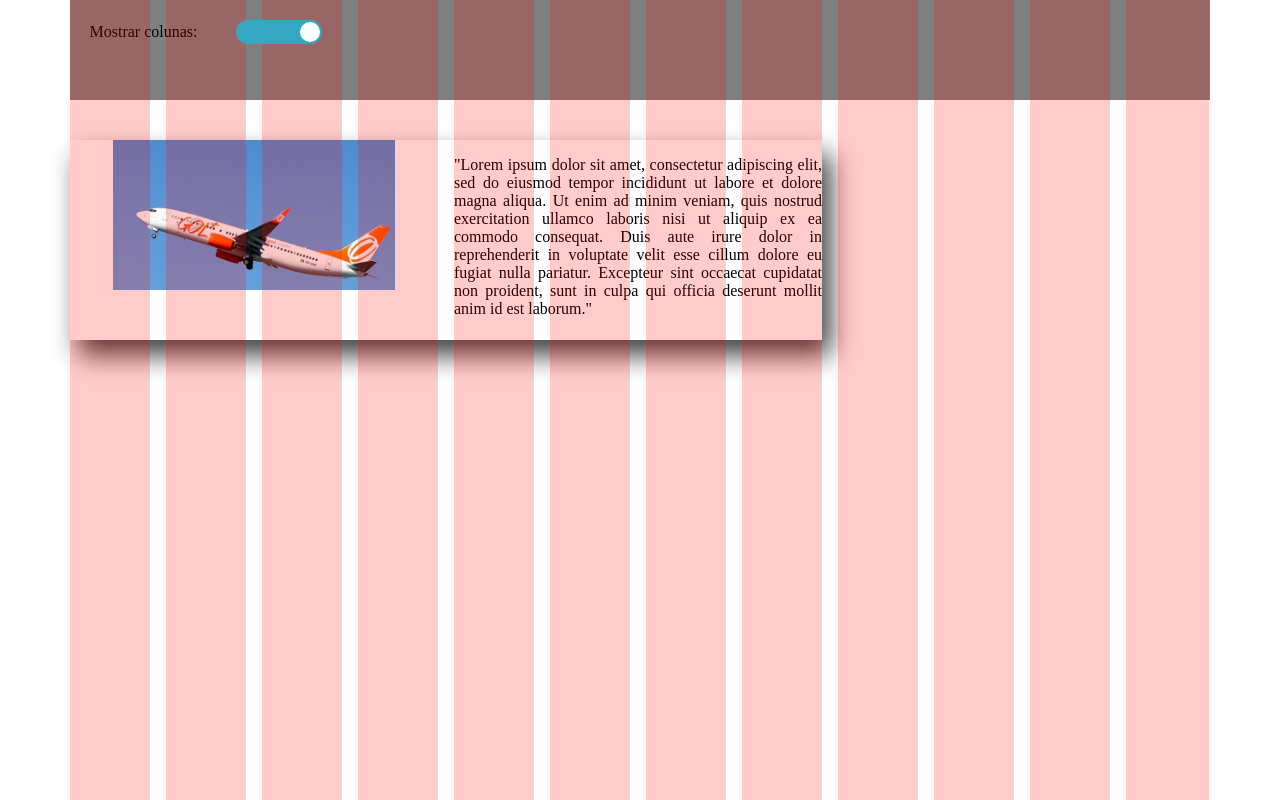
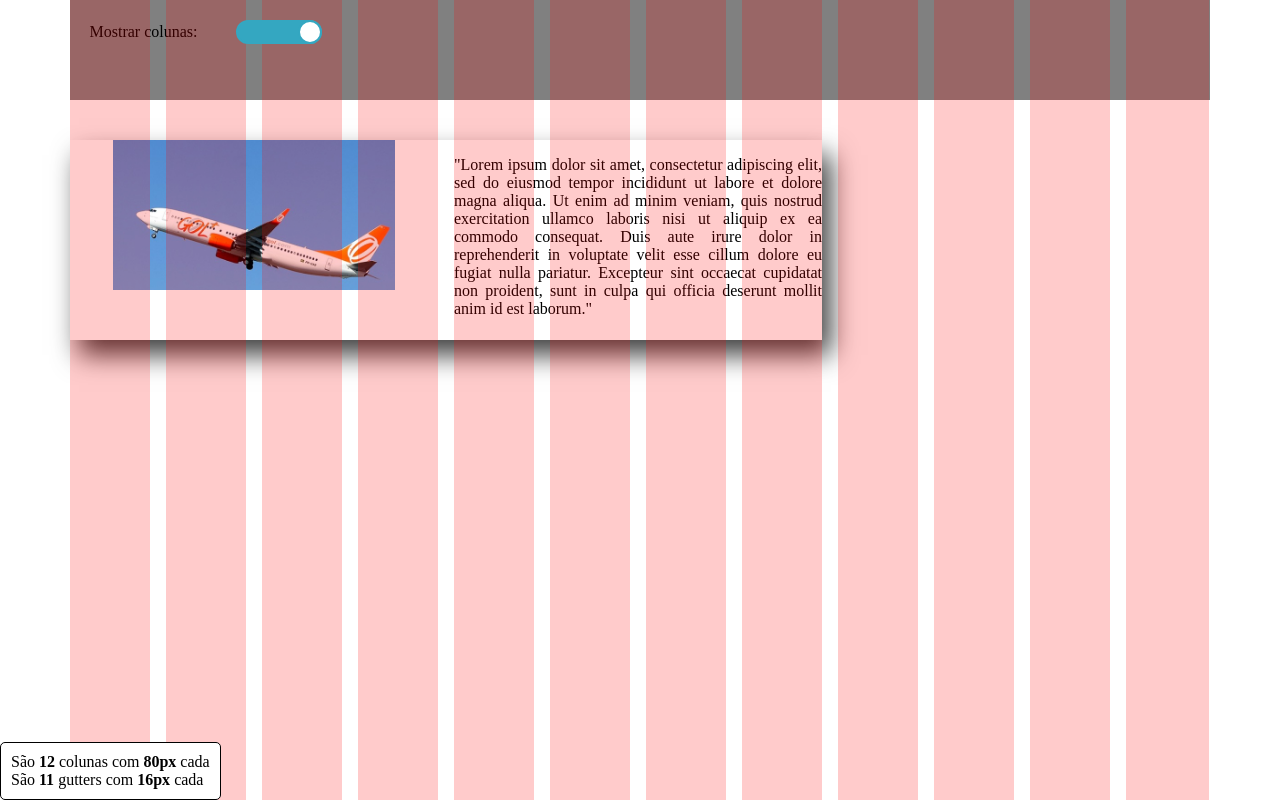
Before and after one commit to giovannijust/gol-grid, a React (Create React App) app: page / in a window 1280 px wide. Built offline with nearby package versions, Linux system fonts and the light colour scheme.

Commit message:
Add Columns and Gutter counts

```diff
--- a/src/App.js
+++ b/src/App.js
@@ -1,6 +1,7 @@
 import React, { useState } from "react";
 
 import GridOverlay from "components/GridOverlay";
+import Statistics from "components/Statistics";
 import Card from "components/Card";
 import Toggle from "components/Toggle";
 
@@ -10,6 +11,7 @@ function App() {
   return (
     <>
       <GridOverlay show={showOverlay} />
+      <Statistics show={showOverlay} />
       <header className="l-container">
         <div className="list">
           <div className="list-item">
--- /dev/null
+++ b/src/components/Statistics.js
@@ -0,0 +1,53 @@
+import React, { useState, useEffect } from "react";
+
+function Statistics({ show }) {
+
+  const [countColumns, setCountColumns] = useState(0);
+  const [widthColumns, setWidthColumns] = useState(0);
+
+  const [countGutters, setCountGutters] = useState(0);
+  const [widthGutters, setWidthGutters] = useState(0);
+
+  document.getElementsByTagName("body")[0].onresize = function() {
+    show && updateColumnsAndGutter()
+  };
+
+  useEffect(() => {
+    show && updateColumnsAndGutter()
+  })
+
+  const updateColumnsAndGutter = () => {
+    let visibleColumns = 0
+    let auxCountGutters = 0
+
+    const allColumns = document.querySelectorAll(".grid-overlay-column")
+
+    allColumns.forEach(el => {
+
+      if(getComputedStyle(el, null).display != "none") {
+        visibleColumns += 1;
+
+        if(Number.parseInt(getComputedStyle(el, null).marginLeft) > 0) auxCountGutters += 1;
+
+      }
+
+    })
+
+    setCountColumns(visibleColumns)
+    setWidthColumns(allColumns[0].clientWidth)
+
+    setCountGutters(auxCountGutters)
+    setWidthGutters(getComputedStyle(allColumns[1], null).marginLeft)
+  }
+
+  return (
+    show && (
+      <div className="statistics-container">
+        <div>São <b>{countColumns}</b> colunas com <b>{widthColumns}px</b> cada</div>
+        <div>São <b>{countGutters}</b> gutters com <b>{widthGutters}</b> cada</div>
+      </div>
+    )
+  );
+}
+
+export default Statistics;
--- a/src/styles/build/index.css
+++ b/src/styles/build/index.css
@@ -11,6 +11,11 @@
   .u-hide-sm {
     display: none;
   }
+}
+
+.auxiliar-text {
+  position: absolute;
+  margin-left: 16px;
 }
 
 *,
@@ -284,3 +289,12 @@ header {
       -ms-flex-align: center;
           align-items: center;
 }
+
+.statistics-container {
+  background-color: #fff;
+  border: black 1px solid;
+  position: absolute;
+  bottom: 0;
+  border-radius: 5px;
+  padding: 10px;
+}
--- a/src/styles/index.scss
+++ b/src/styles/index.scss
@@ -9,6 +9,7 @@
 @import "./variables.scss";
 @import "./utils.scss";
 @import "./base.scss";
+@import "./colors.scss";
 // @import "./layout/fixed.scss";
 @import "./layout/responsive-grid.scss";
 
@@ -19,3 +20,4 @@
 @import "./modules/cards.scss";
 @import "./modules/grid-overlay.scss";
 @import "./modules/list";
+@import "./modules/statistics";
--- /dev/null
+++ b/src/styles/modules/statistics.scss
@@ -0,0 +1,9 @@
+.statistics-container {
+    background-color: $white;
+    border: black 1px solid;
+
+    position: absolute;
+    bottom: 0;
+    border-radius: 5px;
+    padding: 10px;
+}
```
Also changed, not shown: package.json (+4 -4 lines), src/styles/utils.scss (+9 -0 lines), 1 other file (tests, documents, lock files or other folders).
